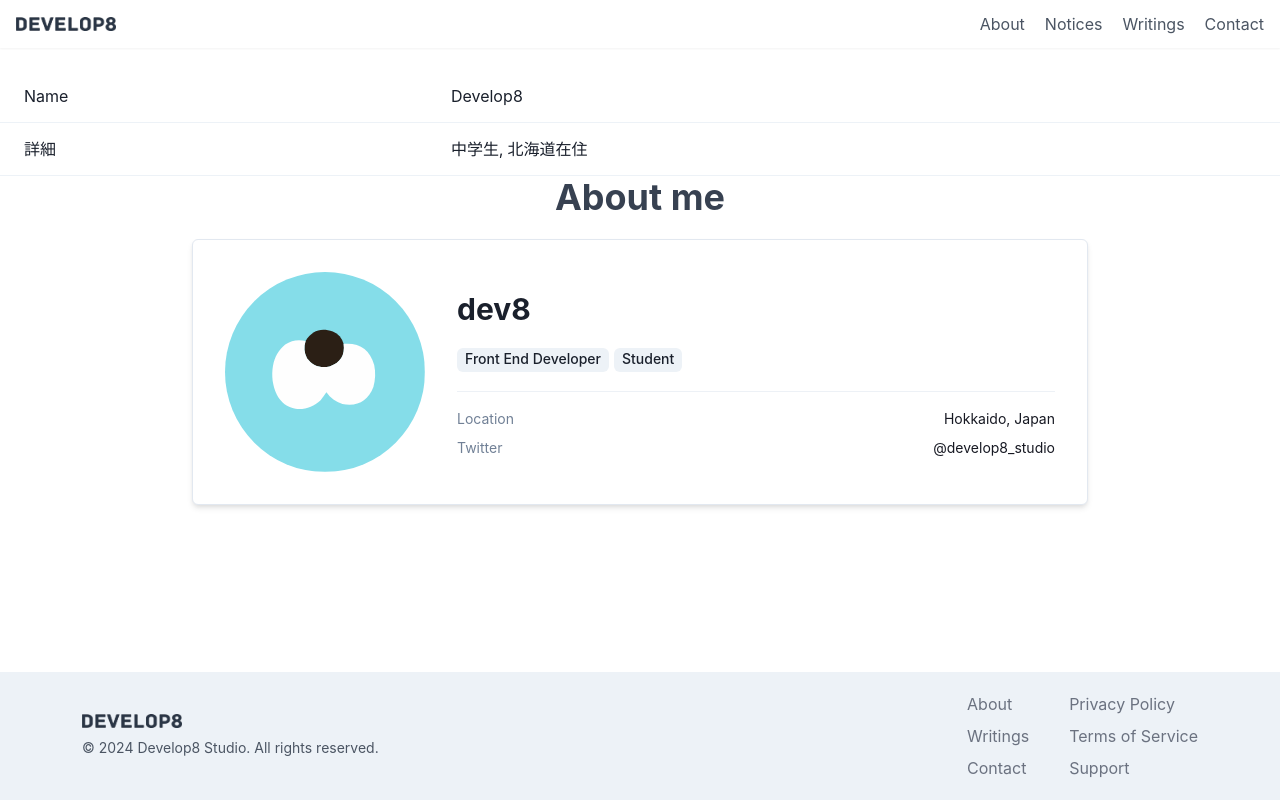
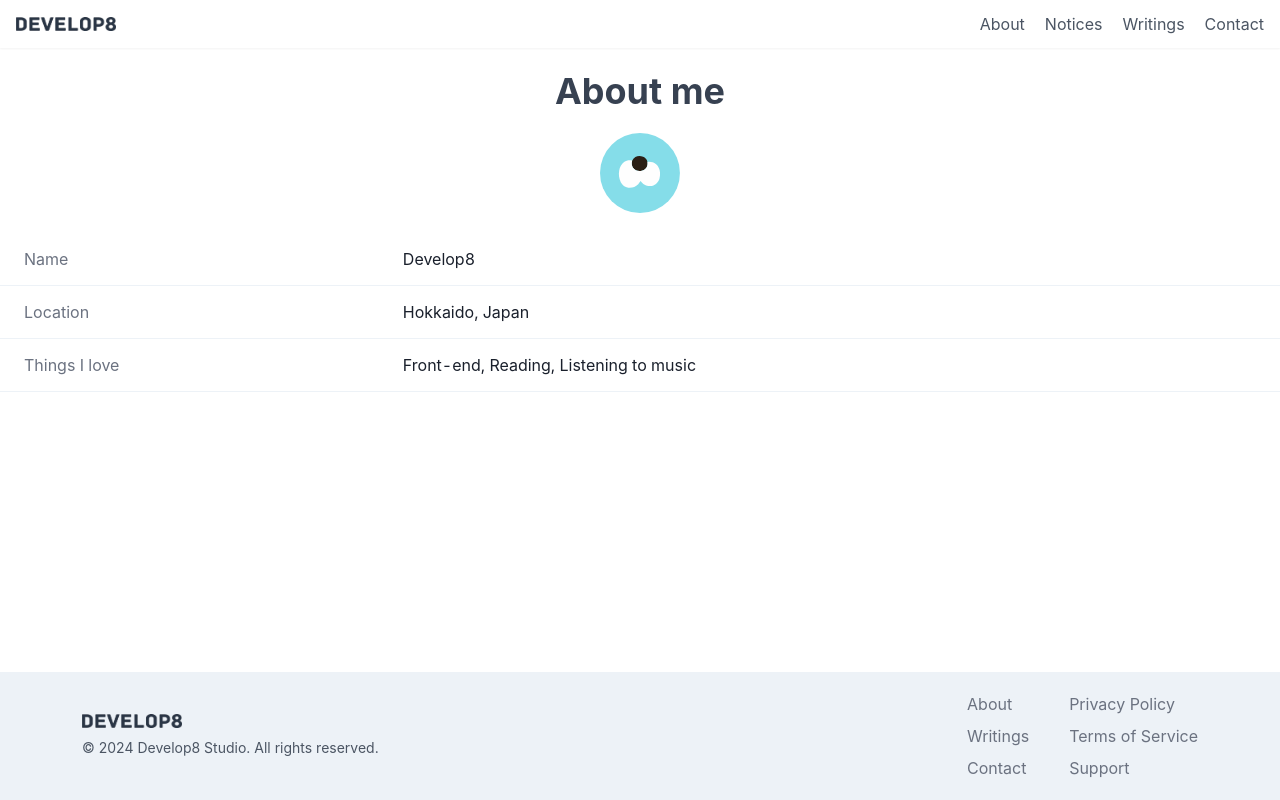
Before and after one commit to dev8-db/dev8-app, a Next.js app: page /about in a window 1280 px wide. Built offline with nearby package versions, Linux system fonts and the light colour scheme.

Commit message:
Update about.js

```diff
--- a/src/pages/about.js
+++ b/src/pages/about.js
@@ -28,61 +28,26 @@ export default function About() {
       <Head>
         <title>About me -Develop8 Studio</title>
       </Head>
+      <VStack className='mb-5'><Heading className="text-gray-700">About me</Heading></VStack>
+      <VStack className='mb-5'><Image src="/dog.svg" className="rounded-full w-20 h-20" /></VStack>
       <TableContainer>
         <Table variant='simple'>
           <Tbody>
           <Tr>
-              <Td>Name</Td>
+              <Td className="text-gray-500">Name</Td>
               <Td>Develop8</Td>
             </Tr>
             <Tr>
-              <Td>詳細</Td>
-              <Td>中学生, 北海道在住</Td>
+              <Td className="text-gray-500">Location</Td>
+              <Td>Hokkaido, Japan</Td>
+            </Tr>
+            <Tr>
+              <Td className="text-gray-500">Things I love</Td>
+              <Td>Front-end, Reading, Listening to music</Td>
             </Tr>
           </Tbody>
         </Table>
       </TableContainer>
-      <VStack className='mb-5'><Heading className="text-gray-700">About me</Heading></VStack>
-      <Flex justify="center" align="center">
-        <Box
-          p={8}
-          bg="white"
-          shadow="md"
-          borderWidth="1px"
-          borderRadius="md"
-          width="100%"
-          maxW="4xl"
-          mx={5}
-        >
-          <Flex direction={{ base: "column", md: "row" }} align="center" justify="center">
-            <Image
-              borderRadius="full"
-              boxSize={{ base: "150px", md: "200px" }}
-              src="/dog.svg"
-              alt="Profile Picture"
-            />
-            <VStack align="start" spacing={4} flex="1" ml={{ base: 0, md: 8 }}>
-              <Text fontSize={{ base: "2xl", md: "3xl" }} fontWeight="bold">dev8</Text>
-              <Text fontSize={{ base: "md", md: "lg" }} color="gray.600">
-                <Tag className='mr-[5px] md:mb-0 mb-[5px]'>Front End Developer</Tag><Tag>Student</Tag>
-              </Text>
-              <Divider />
-              <Box width="100%">
-                <HStack justify="space-between">
-                    <Text fontSize="sm" color="gray.500">Location</Text>
-                    <Text fontSize="sm" color="gray.900">Hokkaido, Japan</Text>
-                </HStack>
-                <HStack justify="space-between" mt={2}>
-                    <Text fontSize="sm" color="gray.500">Twitter</Text>
-                      <Link href="https://x.com/develop8_studio" fontSize="sm" color="gray.900" isExternal>
-                      @develop8_studio
-                    </Link>
-                </HStack>
-              </Box>
-            </VStack>
-          </Flex>
-        </Box>
-      </Flex>
     </div>
   )
 }
```
